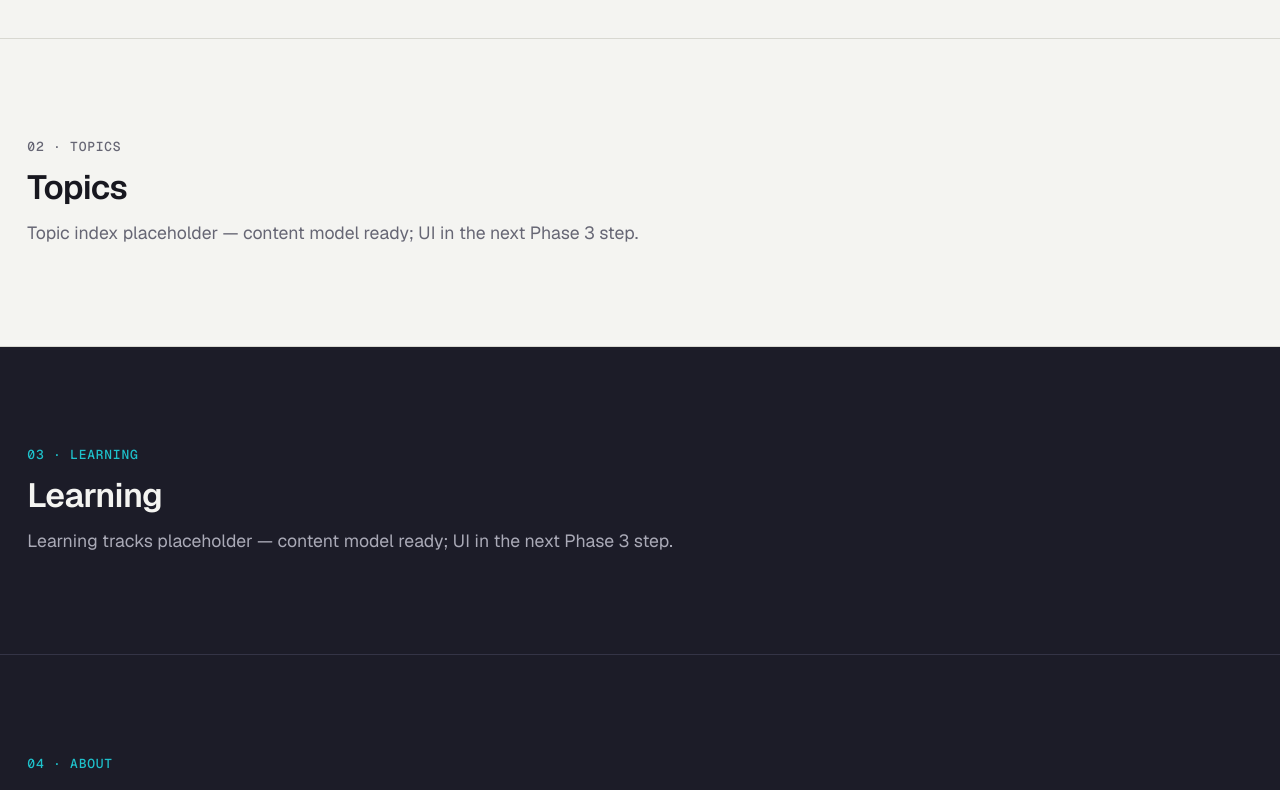
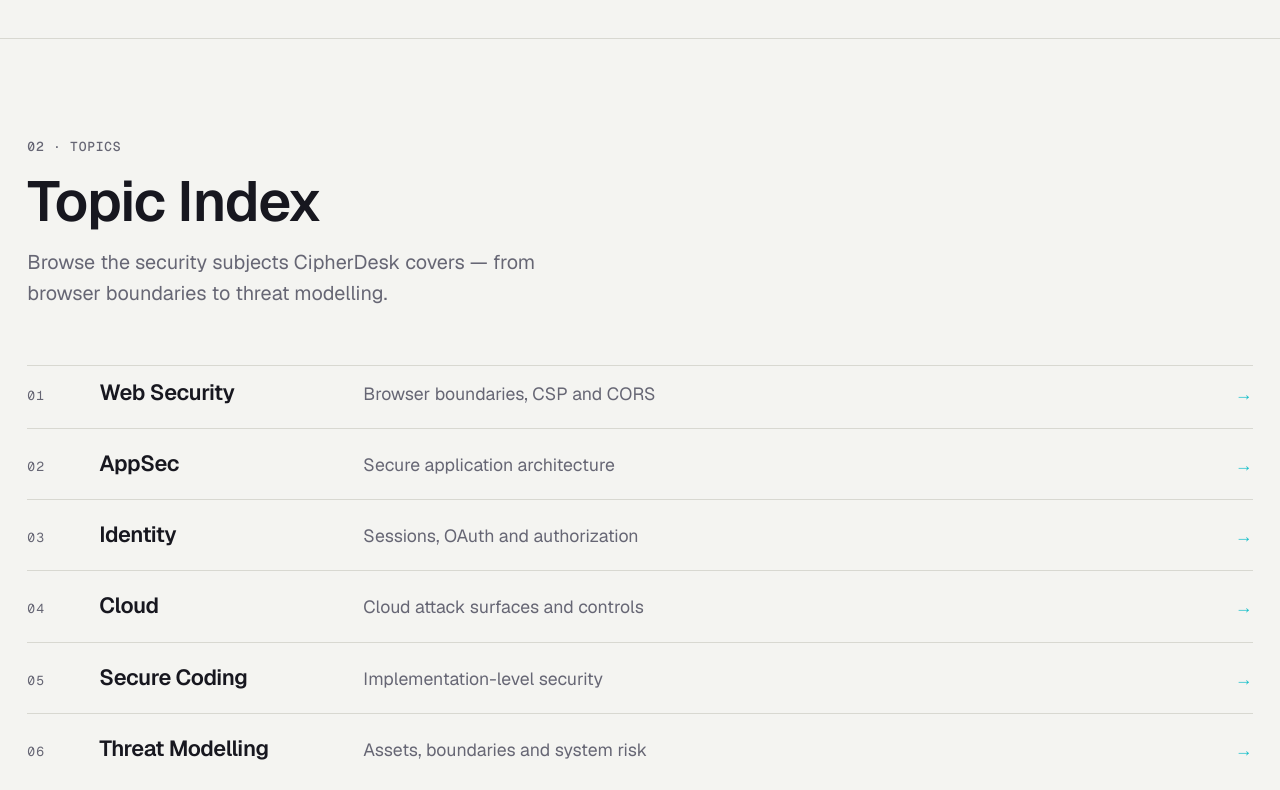
Before and after one commit to HarshYadav1711/CipherDesk, a Next.js app: page / in a window 1280 px wide. Shown: the part 1480-2270 px from the top of the page. Built offline with nearby package versions, Linux system fonts and the light colour scheme.

Commit message:
feat: add CipherDesk cybersecurity topic index

```diff
--- a/src/app/page.tsx
+++ b/src/app/page.tsx
@@ -1,11 +1,12 @@
 import { Hero } from "@/components/home/hero";
 import { LatestResearch } from "@/components/home/latest-research";
+import { TopicIndex } from "@/components/home/topic-index";
 import { SiteHeader } from "@/components/layout/site-header";
 import { Container } from "@/components/ui/container";
 
 /**
- * Phase 3 (part 1): header, hero, featured story, Latest Research.
- * Topics / Learning UI deferred.
+ * Phase 3: header, hero, featured story, Latest Research, Topic Index.
+ * Learning / CTA / footer UI deferred.
  */
 export default function Home() {
   return (
@@ -14,14 +15,8 @@
       <main>
         <Hero />
         <LatestResearch />
+        <TopicIndex />
 
-        <SectionLandmark
-          id="topics"
-          eyebrow="02 · Topics"
-          title="Topics"
-          note="Topic index placeholder — content model ready; UI in the next Phase 3 step."
-          surface="paper"
-        />
         <SectionLandmark
           id="learning"
           eyebrow="03 · Learning"
--- /dev/null
+++ b/src/components/home/topic-index.tsx
@@ -0,0 +1,35 @@
+import { TopicRow } from "@/components/home/topic-row";
+import { Container } from "@/components/ui/container";
+import { SectionHeading } from "@/components/ui/section-heading";
+import { topics } from "@/content/topics";
+
+/**
+ * Topic Index — editorial list from typed taxonomy (Design.md §17).
+ * Warm-paper surface at the paper → midnight boundary.
+ */
+export function TopicIndex() {
+  return (
+    <section
+      id="topics"
+      aria-labelledby="topic-index-heading"
+      className="scroll-mt-20 border-b border-border-dark bg-paper section-padding text-text-on-light"
+    >
+      <Container>
+        <SectionHeading
+          tone="on-light"
+          as="h2"
+          headingId="topic-index-heading"
+          eyebrow="02 · Topics"
+          title="Topic Index"
+          description="Browse the security subjects CipherDesk covers — from browser boundaries to threat modelling."
+        />
+
+        <ol className="m-0 mt-12 list-none border-t border-border-light p-0 pt-2 md:mt-14 md:pt-3">
+          {topics.map((topic, index) => (
+            <TopicRow key={topic.slug} topic={topic} index={index + 1} />
+          ))}
+        </ol>
+      </Container>
+    </section>
+  );
+}
--- /dev/null
+++ b/src/components/home/topic-row.tsx
@@ -0,0 +1,53 @@
+import type { Topic } from "@/types/content";
+import { cn } from "@/lib/utils";
+
+type TopicRowProps = {
+  topic: Topic;
+  index: number;
+  className?: string;
+};
+
+/**
+ * Single editorial-index row — number, name, description, restrained arrow.
+ * Presentational only; no topic routes yet.
+ */
+export function TopicRow({ topic, index, className }: TopicRowProps) {
+  const number = String(index).padStart(2, "0");
+
+  return (
+    <li
+      className={cn(
+        "group border-b border-border-light py-6 last:border-b-0 last:pb-0 first:pt-0 md:py-5",
+        className,
+      )}
+    >
+      <div
+        className={cn(
+          "grid items-baseline gap-x-6 gap-y-2",
+          "grid-cols-1",
+          "md:grid-cols-[3rem_minmax(11rem,15rem)_minmax(0,1fr)_1.5rem]",
+        )}
+      >
+        <span
+          className="font-mono text-[0.8125rem] leading-none tracking-[0.08em] tabular-nums text-muted-on-light"
+          aria-hidden="true"
+        >
+          {number}
+        </span>
+
+        <h3 className="text-title m-0 text-text-on-light">{topic.name}</h3>
+
+        <p className="text-body m-0 max-w-[40ch] text-muted-on-light md:max-w-none">
+          {topic.description}
+        </p>
+
+        <span
+          aria-hidden="true"
+          className="hidden justify-self-end text-accent transition-transform duration-[var(--duration-fast)] ease-[var(--ease-standard)] group-hover:translate-x-1 md:inline"
+        >
+          →
+        </span>
+      </div>
+    </li>
+  );
+}
--- a/src/content/topics.ts
+++ b/src/content/topics.ts
@@ -2,43 +2,37 @@
 
 /**
  * Approved topic taxonomy (PRD / Architecture).
- * UI for this index ships in a later Phase 3 step.
+ * Concise descriptions suit the editorial index layout.
  */
 export const topics: Topic[] = [
   {
     slug: "web-security",
     name: "Web Security",
-    description:
-      "Browser boundaries, CSP, CORS and the trust model of the modern web platform.",
+    description: "Browser boundaries, CSP and CORS",
   },
   {
     slug: "appsec",
     name: "AppSec",
-    description:
-      "Secure application architecture, input handling and practical vulnerability patterns.",
+    description: "Secure application architecture",
   },
   {
     slug: "identity",
     name: "Identity",
-    description:
-      "Sessions, OAuth, tokens and authorization boundaries between users and services.",
+    description: "Sessions, OAuth and authorization",
   },
   {
     slug: "cloud",
     name: "Cloud",
-    description:
-      "Cloud attack surfaces, identity-aware controls and shared-responsibility pitfalls.",
+    description: "Cloud attack surfaces and controls",
   },
   {
     slug: "secure-coding",
     name: "Secure Coding",
-    description:
-      "Defensive coding patterns that reduce XSS, injection and unsafe defaults at the source.",
+    description: "Implementation-level security",
   },
   {
     slug: "threat-modelling",
     name: "Threat Modelling",
-    description:
-      "Structured ways to reason about assets, adversaries and trust before writing more code.",
+    description: "Assets, boundaries and system risk",
   },
 ];
```
